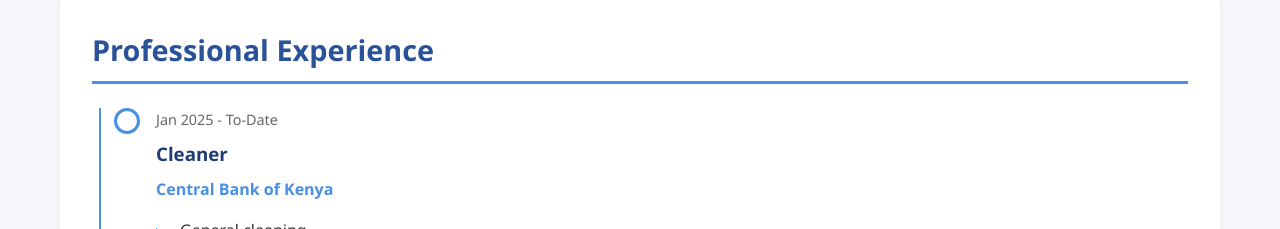
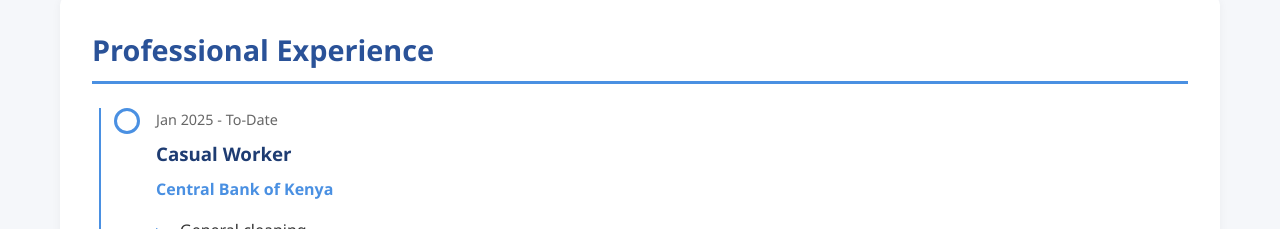
Before and after one commit to Alphonce08/portfolio, a React (Create React App) app: page / in a window 1280 px wide. Shown: the part 1340-1569 px from the top of the page. Built offline with nearby package versions, Linux system fonts and the light colour scheme.

Commit message:
...Update...

```diff
--- a/src/components/Experience.js
+++ b/src/components/Experience.js
@@ -4,7 +4,7 @@ const Experience = () => {
   const experiences = [
    {
       period: 'Jan 2025 - To-Date',
-      title: 'Cleaner',
+      title: 'Casual Worker',
       company: 'Central Bank of Kenya',
       responsibilities: [
         'General cleaning',
```
